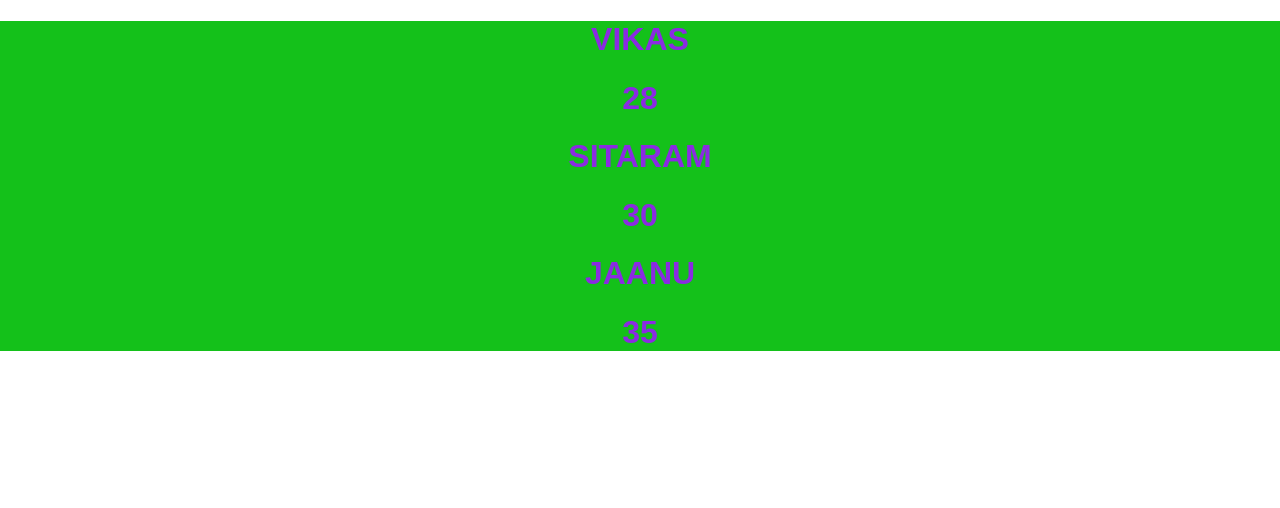
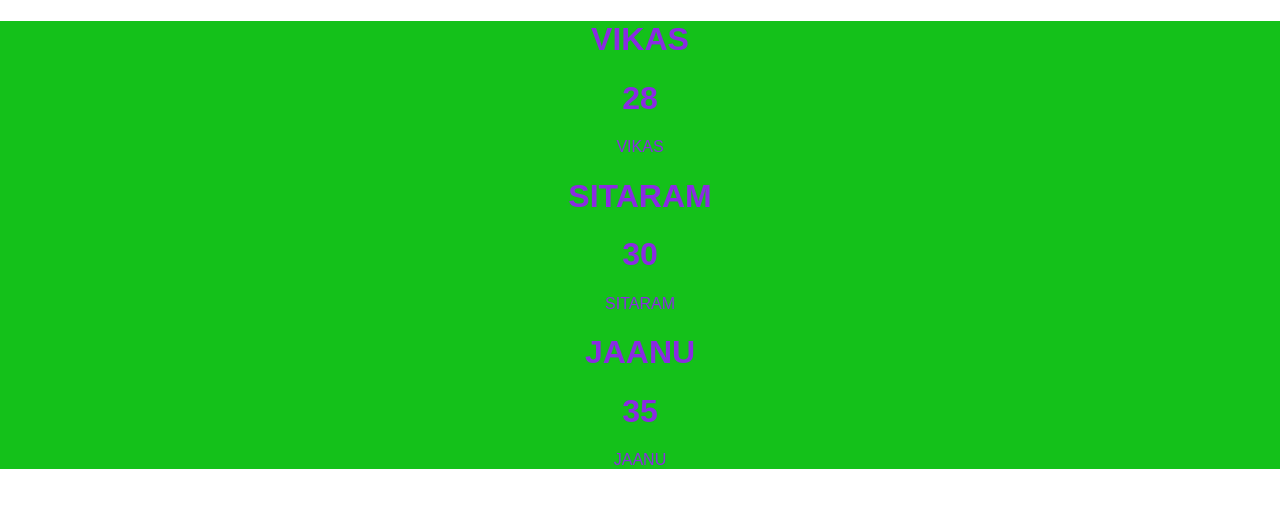
Before and after one commit to VIKASJI593/REACT-TUTORIAL, a React (Create React App) app: page / in a window 1280 px wide. Shown: the top 508 px of the page. Built offline with nearby package versions, Linux system fonts and the light colour scheme.

Commit message:
13-props-use

```diff
--- /dev/null
+++ b/src/components/Comp.js
@@ -0,0 +1,9 @@
+import React from 'react'
+
+const Comp = (props) => {
+  return (
+    <div>{props.name}</div>
+  )
+}
+
+export default Comp
--- a/src/components/Student.js
+++ b/src/components/Student.js
@@ -1,33 +1,16 @@
-/*
+
 import React from 'react'
-
+import Comp from "./Comp";
 
 const Student = (props) => {
   return (
     <div>
     <h1>{props.name}</h1>
     <h1>{props.age}</h1>
+    <Comp name = {props.name}/>
     </div>
   )
 
 }
 
 export default Student
-*/
-
-
-
-import React from 'react'
-
-
-const Student = ({name,age}) => {
-  return (
-    <div>
-    <h1>{name}</h1>
-    <h1>{age}</h1>
-    </div>
-  )
-
-}
-
-export default Student
```
Also changed, not shown: 1 other file (tests, documents, lock files or other folders).
